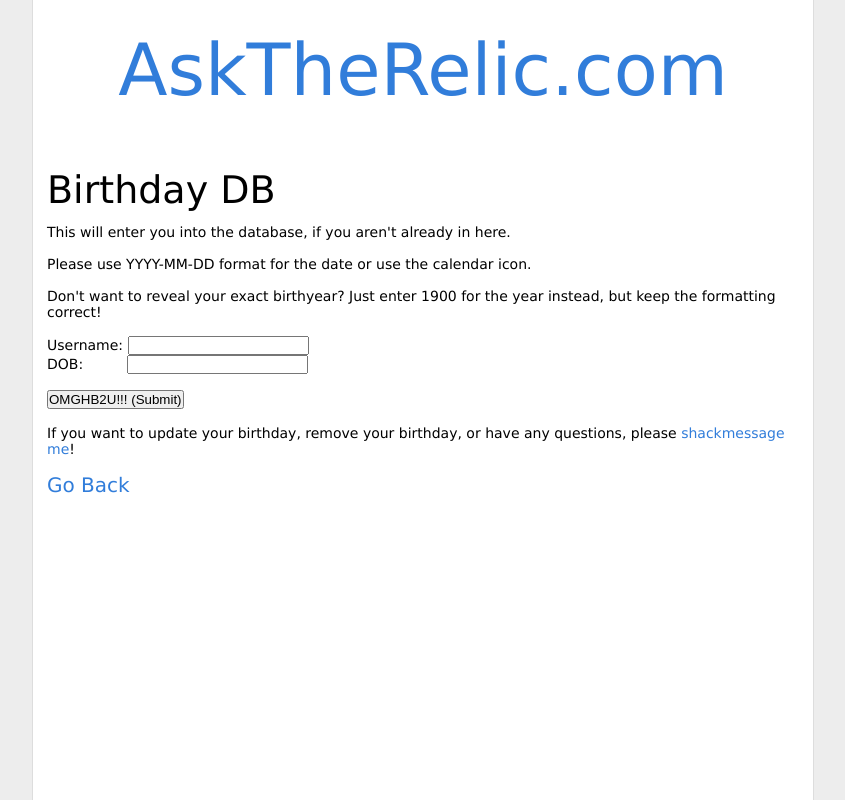
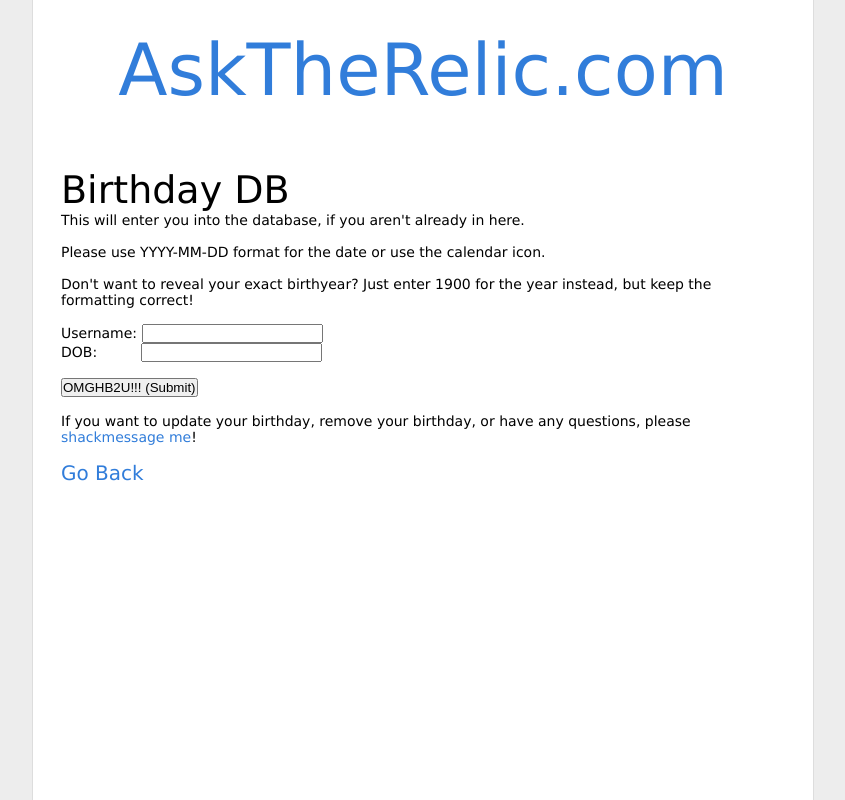
Before and after one commit to askedrelic/shack.asktherelic.com, a PHP site: page /birthday.php in a window 1280 px wide. Shown: the whole page, without its empty margins (217-1062 px from the left). Run offline with PHP 8.4, Linux system fonts and the light colour scheme; data that the repository does not hold is empty; some libraries are stand-ins or nearby versions.

Commit message:
More padding changes

```diff
--- a/index.css
+++ b/index.css
@@ -40,8 +40,8 @@ div#header {
 
 div.section {
     clear: both;
-    padding-left: 1em;
-    padding-right: 1em;
+    padding-left: 2em;
+    padding-right: 2em;
     padding-top: 2em;
     padding-bottom: 2em;
 }
@@ -72,7 +72,6 @@ h1 {
 
 h2 {
     font-size: 38px;
-    margin-bottom: 12px;
 }
 
 h3 {
@@ -100,7 +99,7 @@ h3 {
 
 .unlisted {
     margin: 0;
-    padding: 1em;
+    padding: 1em 0 1em 0;
     list-style-type: none;
 }
 
```
